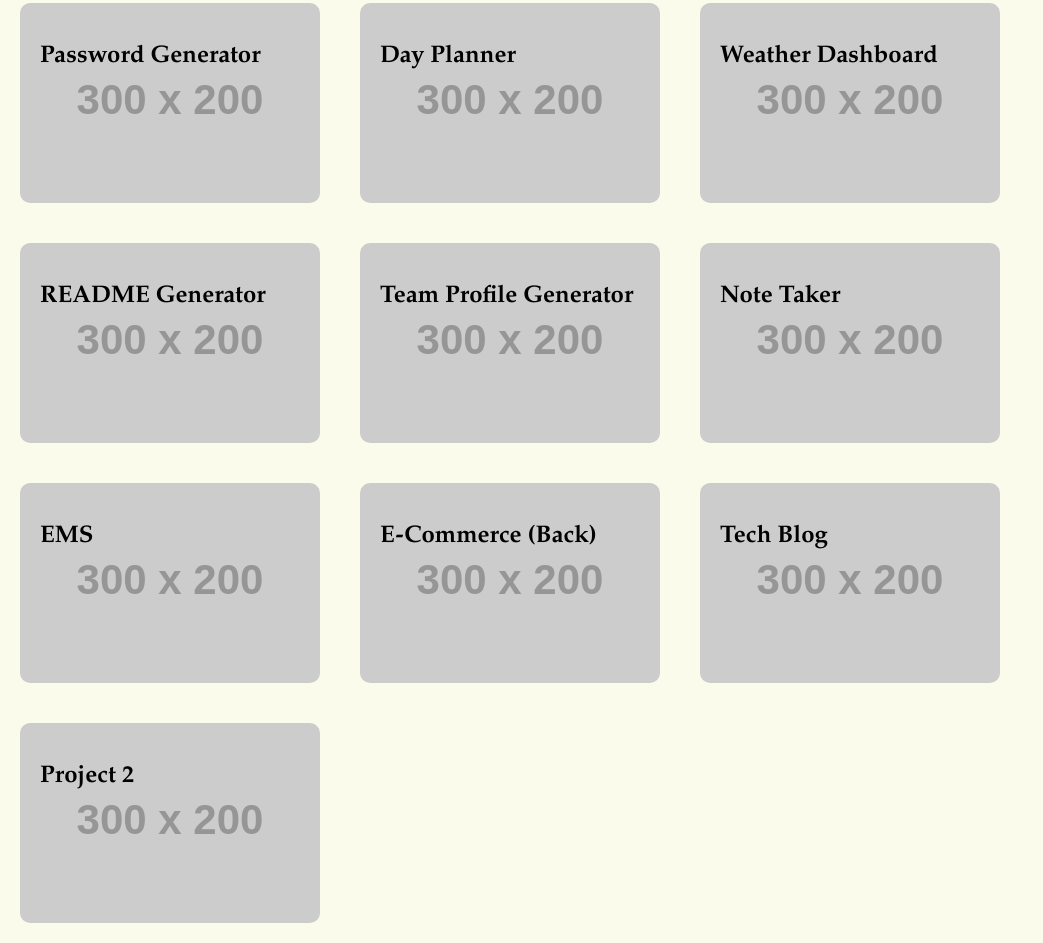
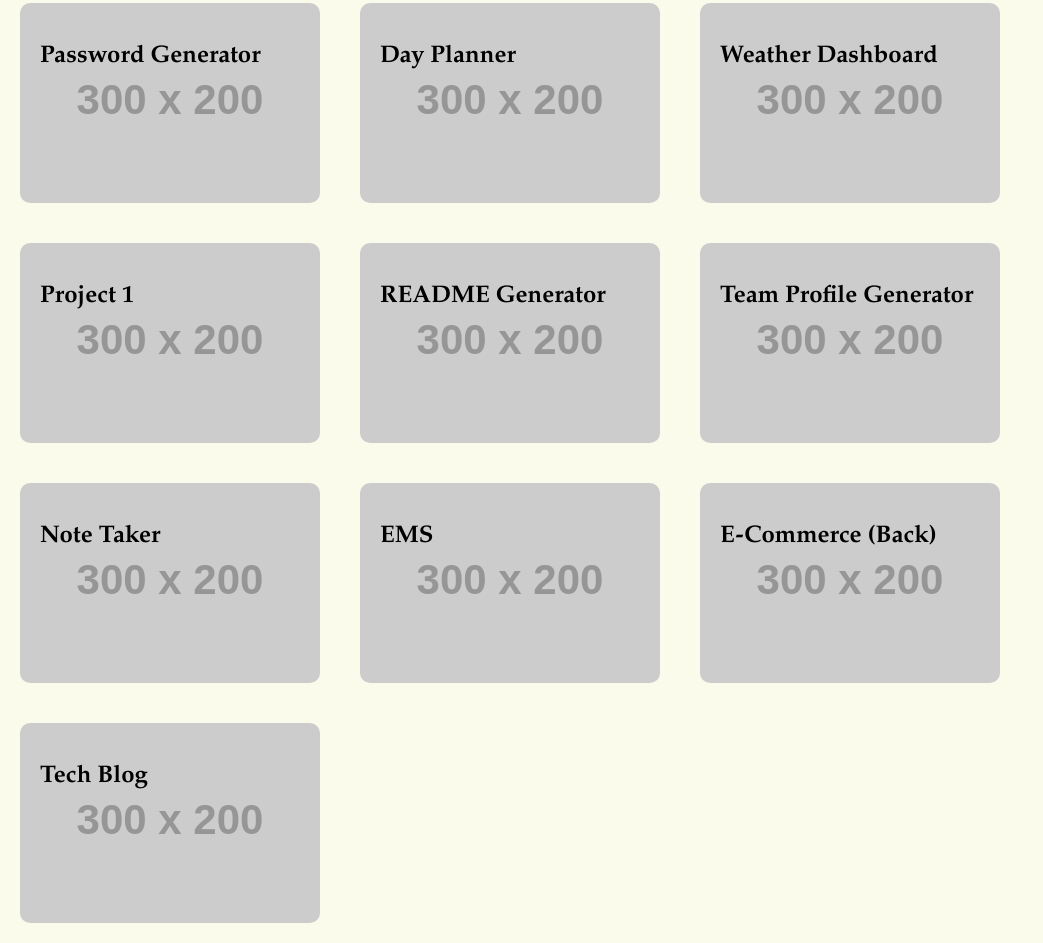
Before and after one commit to BrettMarkland-Sanchez/bms-portfolio, a plain HTML site: page index.html in a window 1280 px wide. Shown: the part 237-1180 px from the top of the page, without its empty margins (0-1043 px from the left). Drawn offline with Linux system fonts and the light colour scheme; placeholder pictures from the web are drawn by us.

Commit message:
edited card order

```diff
--- a/index.html
+++ b/index.html
@@ -37,6 +37,10 @@
                 </div>
 
                 <div>
+                    <h2>Project 1</h2>
+                </div>
+
+                <div>
                     <h2>README Generator</h2>
                 </div>
 
@@ -59,10 +63,6 @@
                 <div>
                     <h2>Tech Blog</h2>
                 </div>
-
-                <div>
-                    <h2>Project 2</h2>
-                </div>
             </section>
         </main>
     </body>
```
